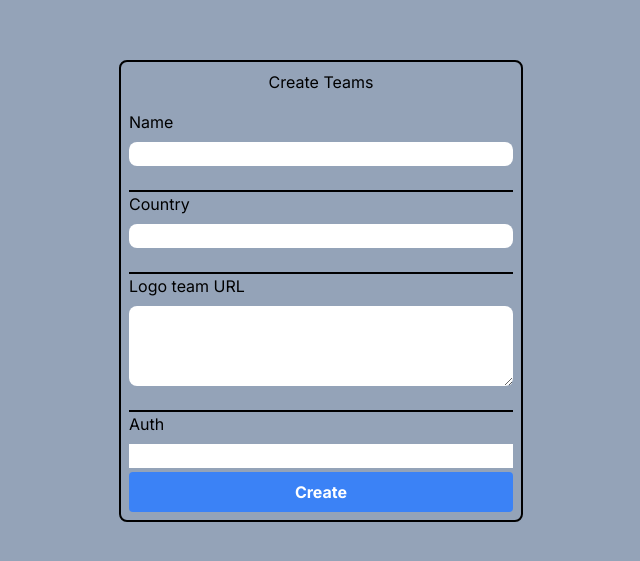
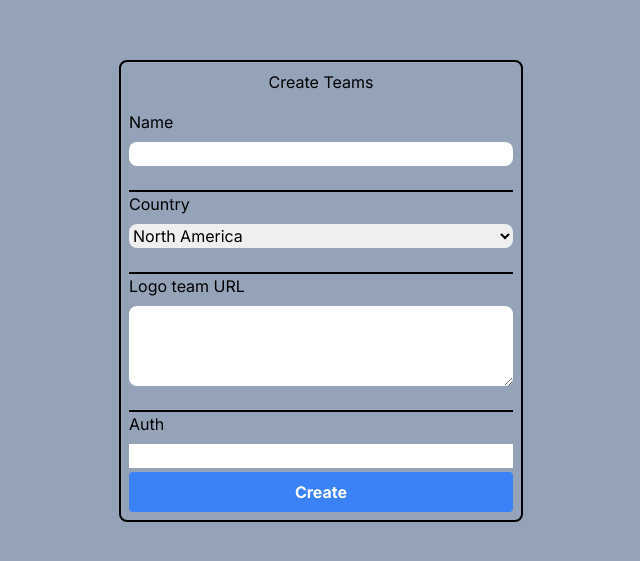
Before and after one commit to MathRibera/proplayers.net, a Next.js app in the folder frontend/: page /create/teams in a window 1280 px wide. Shown: the part 109-670 px from the top of the page, without its empty margins (319-959 px from the left). Built offline with nearby package versions, Linux system fonts and the light colour scheme.

Commit message:
Feat: Create index page and populate db

```diff
--- a/frontend/src/app/create/teams/page.tsx
+++ b/frontend/src/app/create/teams/page.tsx
@@ -24,9 +24,9 @@ export default function Home() {
       },
       body: JSON.stringify(form)
     })
-    setForm({...DEFAULT_VALUE, success: true })
+    setForm({...DEFAULT_VALUE, country: form.country, success: true })
     setTimeout(() => {
-      setForm({...DEFAULT_VALUE, success: false})
+      setForm({...DEFAULT_VALUE, country: form.country, success: false})
     }, 2000)
   }
   return (
@@ -54,16 +54,21 @@ export default function Home() {
             htmlFor="country"
             className="mt-2 mb-2 border-t-2 border-black"
             >Country</label>
-          <input
-            type="text"
-            id="country"
-            name="country"
-            value={form.country}
+          <select
             className='mb-4 w-96 h-6 rounded-lg'
-            onChange={
-              (e) => setForm({...form, country: e.target.value})
-            }
-            />
+            onChange={(e) => setForm({...form, country: e.target.value})}
+          >
+            <option value="North America">North America</option>
+            <option value="Brazil">Brazil</option>
+            <option value="Europe">Europe</option>
+            <option value="Korea">Korea</option>
+            <option value="China">China</option>
+            <option value="Asia Pacific">Asia Pacific</option>
+            <option value="Vietnam">Vietnam</option>
+            <option value="Japan">Japan</option>
+            <option value="Latin America">Latin America</option>
+            <option value="Oceania">Oceania</option>
+          </select>
           <label
             htmlFor="image"
             className="mb-2 mt-2 border-t-2 border-black"
--- a/frontend/src/app/page.tsx
+++ b/frontend/src/app/page.tsx
@@ -10,15 +10,14 @@ export default function Home() {
     loading: true
   })
   useEffect(() => {
-    const batata = async () => {
+    const fetchData = async () => {
       const data = await (await fetch(`${process.env.NEXT_PUBLIC_BACKEND_URL_DEV}api/list/teams`)).json()
       setInfo({
         teams: data,
         loading: false
       })
     }
-    batata()
-    console.log(info.teams)
+    fetchData()
   }, []);
 
   return (
```
Also changed, not shown: 2 other files (tests, documents, lock files or other folders).
